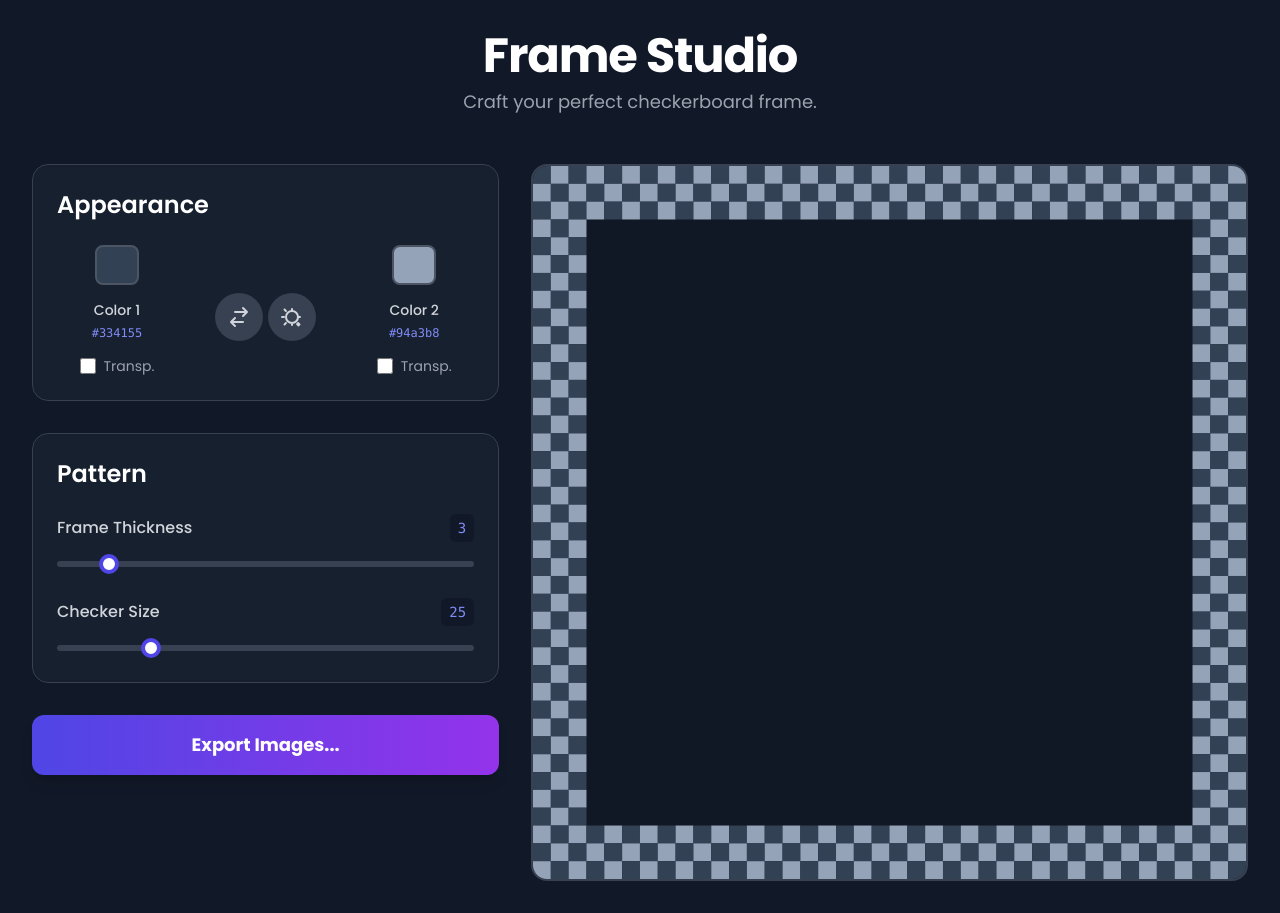
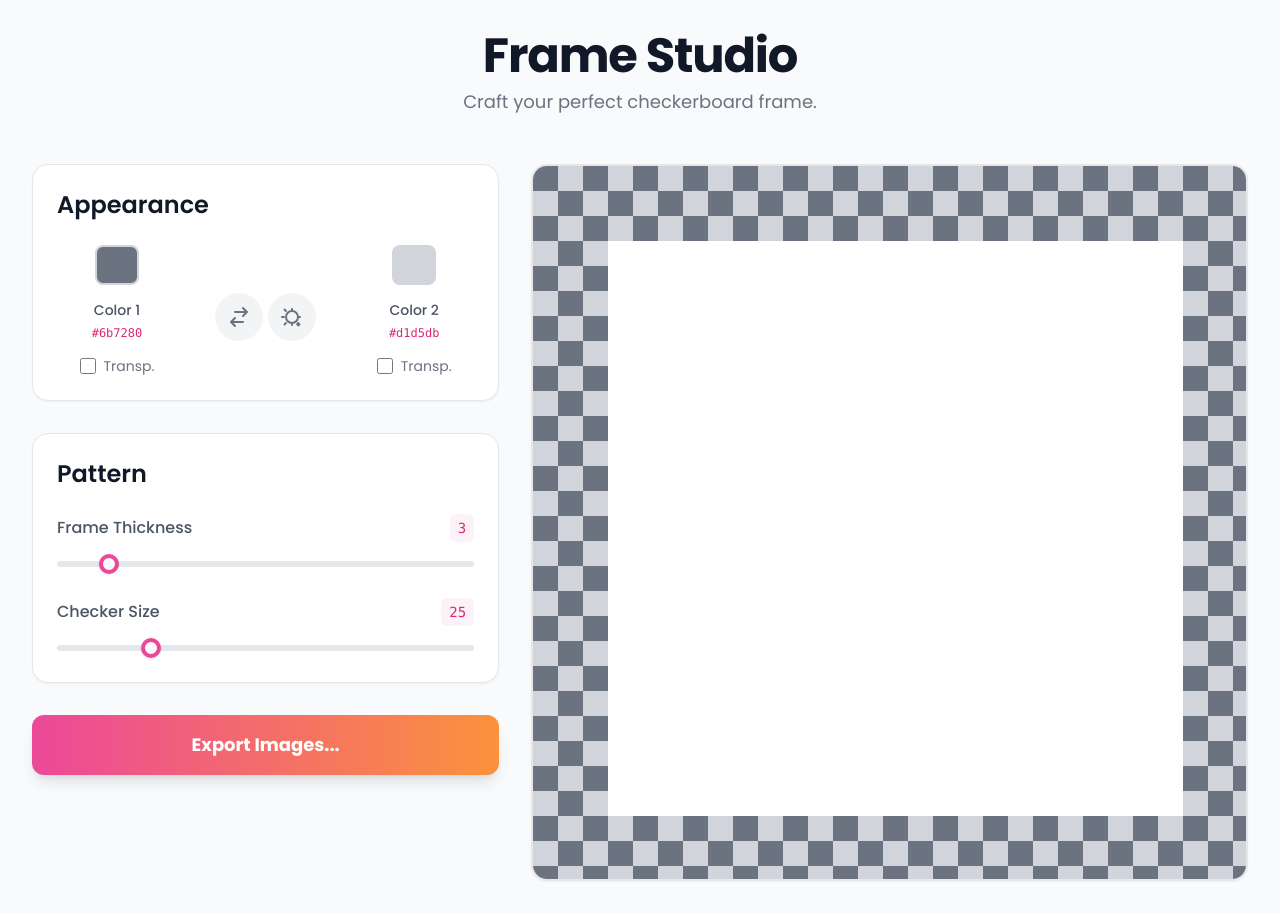
Before and after one commit to phenixrhyder/Checkerboard-Frame, a plain HTML site: page index.html in a window 1280 px wide. Drawn offline with nearby package versions, Linux system fonts and the light colour scheme.

Commit message:
Update index.html

```diff
--- a/index.html
+++ b/index.html
@@ -11,29 +11,30 @@
     <style>
         body {
             font-family: 'Poppins', sans-serif;
-            background-color: #111827; /* gray-900 */
+            background-color: #f9fafb; /* gray-50 */
         }
-        /* Custom scrollbar for a sleeker look */
+        /* Custom scrollbar for the new theme */
         ::-webkit-scrollbar { width: 8px; }
-        ::-webkit-scrollbar-track { background: #1f2937; } /* gray-800 */
-        ::-webkit-scrollbar-thumb { background: #4f46e5; border-radius: 4px; } /* indigo-600 */
-        ::-webkit-scrollbar-thumb:hover { background: #6366f1; } /* indigo-500 */
+        ::-webkit-scrollbar-track { background: #e5e7eb; } /* gray-200 */
+        ::-webkit-scrollbar-thumb { background: #f472b6; border-radius: 4px; } /* pink-400 */
+        ::-webkit-scrollbar-thumb:hover { background: #ec4899; } /* pink-500 */
 
-        /* Custom styles for range inputs */
+        /* Custom styles for range inputs - Light Mode */
         input[type="range"] {
             -webkit-appearance: none; appearance: none; width: 100%; height: 6px;
-            background: #374151; /* gray-700 */ border-radius: 3px;
+            background: #e5e7eb; /* gray-200 */ border-radius: 3px;
             outline: none; transition: background 0.2s;
         }
         input[type="range"]::-webkit-slider-thumb {
             -webkit-appearance: none; appearance: none; width: 20px; height: 20px;
-            border-radius: 50%; background: #fff; cursor: pointer;
-            border: 4px solid #4f46e5; /* indigo-600 */
+            border-radius: 50%; background: #f9fafb; /* gray-50 */ cursor: pointer;
+            border: 4px solid #ec4899; /* pink-500 */
             transition: transform 0.2s ease-in-out;
+            box-shadow: 0 1px 3px rgba(0,0,0,0.1);
         }
         input[type="range"]:hover::-webkit-slider-thumb { transform: scale(1.1); }
 
-        /* Custom styles for color inputs */
+        /* Custom styles for color inputs - Light Mode */
         input[type="color"] {
             -webkit-appearance: none; -moz-appearance: none; appearance: none;
             width: 48px; height: 48px; background-color: transparent;
@@ -41,87 +42,83 @@
         }
         input[type="color"]::-webkit-color-swatch {
             border-radius: 0.5rem;
-            border: 2px solid #4b5563; /* gray-600 */
+            border: 2px solid #d1d5db; /* gray-300 */
         }
 
         /* Modal styles */
         #saveModal { display: none; }
-        .modal-enter { opacity: 0; transform: scale(0.95); }
-        .modal-enter-active { opacity: 1; transform: scale(1); transition: all 300ms ease-out; }
-        .modal-leave { opacity: 1; transform: scale(1); }
-        .modal-leave-active { opacity: 0; transform: scale(0.95); transition: all 200ms ease-in; }
     </style>
 </head>
-<body class="text-gray-200">
+<body class="text-gray-800">
 
     <div class="container mx-auto p-4 lg:p-8">
         <!-- Header -->
         <header class="text-center mb-8 lg:mb-12">
-            <h1 class="text-4xl lg:text-5xl font-bold text-white tracking-tight">Frame Studio</h1>
-            <p class="text-lg text-gray-400 mt-2">Craft your perfect checkerboard frame.</p>
+            <h1 class="text-4xl lg:text-5xl font-bold text-gray-900 tracking-tight">Frame Studio</h1>
+            <p class="text-lg text-gray-500 mt-2">Craft your perfect checkerboard frame.</p>
         </header>
 
         <main class="grid grid-cols-1 lg:grid-cols-5 gap-8">
             <!-- Controls Column -->
             <div class="lg:col-span-2 space-y-8">
                 <!-- Appearance Controls -->
-                <div class="bg-gray-800/50 backdrop-blur-sm p-6 rounded-2xl border border-gray-700">
-                    <h2 class="text-2xl font-semibold text-white mb-5">Appearance</h2>
+                <div class="bg-white p-6 rounded-2xl border border-gray-200 shadow-sm">
+                    <h2 class="text-2xl font-semibold text-gray-900 mb-5">Appearance</h2>
                     <div class="flex items-center justify-around space-x-4">
                         <!-- Color 1 -->
                         <div class="text-center space-y-2">
-                            <input id="color1" type="color" value="#334155">
-                            <label for="color1" class="block text-sm font-medium text-gray-300">Color 1</label>
-                            <span id="color1Value" class="font-mono text-xs text-indigo-400">#334155</span>
-                            <label class="flex items-center justify-center gap-2 text-gray-400 text-sm pt-1"><input id="color1Transparent" type="checkbox" class="h-4 w-4 rounded bg-gray-600 border-gray-500 text-indigo-500 focus:ring-indigo-500"> Transp.</label>
+                            <input id="color1" type="color" value="#6b7280">
+                            <label for="color1" class="block text-sm font-medium text-gray-600">Color 1</label>
+                            <span id="color1Value" class="font-mono text-xs text-pink-600">#6b7280</span>
+                            <label class="flex items-center justify-center gap-2 text-gray-500 text-sm pt-1"><input id="color1Transparent" type="checkbox" class="h-4 w-4 rounded border-gray-300 text-pink-500 focus:ring-pink-500"> Transp.</label>
                         </div>
                         <!-- Swap & Randomize Buttons -->
                         <div class="space-y-4">
-                            <button id="swapBtn" title="Swap Colors" class="p-3 bg-gray-700 hover:bg-indigo-600 rounded-full transition-all duration-200 group">
-                               <svg class="w-6 h-6 text-gray-300 group-hover:text-white transition-transform group-hover:rotate-180" fill="none" stroke="currentColor" viewBox="0 0 24 24"><path stroke-linecap="round" stroke-linejoin="round" stroke-width="2" d="M8 7h12m0 0l-4-4m4 4l-4 4m0 6H4m0 0l4 4m-4-4l4-4"></path></svg>
+                            <button id="swapBtn" title="Swap Colors" class="p-3 bg-gray-100 hover:bg-pink-100 rounded-full transition-all duration-200 group">
+                               <svg class="w-6 h-6 text-gray-500 group-hover:text-pink-600 transition-transform group-hover:rotate-180" fill="none" stroke="currentColor" viewBox="0 0 24 24"><path stroke-linecap="round" stroke-linejoin="round" stroke-width="2" d="M8 7h12m0 0l-4-4m4 4l-4 4m0 6H4m0 0l4 4m-4-4l4-4"></path></svg>
                             </button>
-                             <button id="randomizeBtn" title="Randomize" class="p-3 bg-gray-700 hover:bg-indigo-600 rounded-full transition-all duration-200 group">
-                                <svg class="w-6 h-6 text-gray-300 group-hover:text-white transition-transform group-hover:rotate-90" fill="none" stroke="currentColor" viewBox="0 0 24 24"><path stroke-linecap="round" stroke-linejoin="round" stroke-width="2" d="M12 6V4m0 16v-2m8-6h-2m-16 0H4m14.485 8.485l-1.414-1.414M5.929 5.929L4.515 4.515m14.97 14.97l-1.414-1.414M5.929 18.071l-1.414 1.414M12 18a6 6 0 100-12 6 6 0 000 12z"></path></svg>
+                             <button id="randomizeBtn" title="Randomize" class="p-3 bg-gray-100 hover:bg-pink-100 rounded-full transition-all duration-200 group">
+                                <svg class="w-6 h-6 text-gray-500 group-hover:text-pink-600 transition-transform group-hover:rotate-90" fill="none" stroke="currentColor" viewBox="0 0 24 24"><path stroke-linecap="round" stroke-linejoin="round" stroke-width="2" d="M12 6V4m0 16v-2m8-6h-2m-16 0H4m14.485 8.485l-1.414-1.414M5.929 5.929L4.515 4.515m14.97 14.97l-1.414-1.414M5.929 18.071l-1.414 1.414M12 18a6 6 0 100-12 6 6 0 000 12z"></path></svg>
                             </button>
                         </div>
                         <!-- Color 2 -->
                         <div class="text-center space-y-2">
-                            <input id="color2" type="color" value="#94a3b8">
-                            <label for="color2" class="block text-sm font-medium text-gray-300">Color 2</label>
-                            <span id="color2Value" class="font-mono text-xs text-indigo-400">#94a3b8</span>
-                            <label class="flex items-center justify-center gap-2 text-gray-400 text-sm pt-1"><input id="color2Transparent" type="checkbox" class="h-4 w-4 rounded bg-gray-600 border-gray-500 text-indigo-500 focus:ring-indigo-500"> Transp.</label>
+                            <input id="color2" type="color" value="#d1d5db">
+                            <label for="color2" class="block text-sm font-medium text-gray-600">Color 2</label>
+                            <span id="color2Value" class="font-mono text-xs text-pink-600">#d1d5db</span>
+                            <label class="flex items-center justify-center gap-2 text-gray-500 text-sm pt-1"><input id="color2Transparent" type="checkbox" class="h-4 w-4 rounded border-gray-300 text-pink-500 focus:ring-pink-500"> Transp.</label>
                         </div>
                     </div>
                 </div>
 
                 <!-- Pattern Controls -->
-                <div class="bg-gray-800/50 backdrop-blur-sm p-6 rounded-2xl border border-gray-700 space-y-6">
-                    <h2 class="text-2xl font-semibold text-white mb-2">Pattern</h2>
+                <div class="bg-white p-6 rounded-2xl border border-gray-200 shadow-sm space-y-6">
+                    <h2 class="text-2xl font-semibold text-gray-900 mb-2">Pattern</h2>
                     <div>
-                        <label for="frameThickness" class="flex justify-between items-center font-medium text-gray-300 mb-2">
+                        <label for="frameThickness" class="flex justify-between items-center font-medium text-gray-600 mb-2">
                             <span>Frame Thickness</span>
-                            <span id="frameThicknessValue" class="font-mono text-indigo-400 bg-gray-900 px-2 py-1 text-sm rounded-md">3</span>
+                            <span id="frameThicknessValue" class="font-mono text-pink-600 bg-pink-50 px-2 py-1 text-sm rounded-md">3</span>
                         </label>
                         <input id="frameThickness" type="range" min="1" max="20" value="3" class="w-full">
                     </div>
                     <div>
-                        <label for="checkerSize" class="flex justify-between items-center font-medium text-gray-300 mb-2">
+                        <label for="checkerSize" class="flex justify-between items-center font-medium text-gray-600 mb-2">
                             <span>Checker Size</span>
-                            <span id="checkerSizeValue" class="font-mono text-indigo-400 bg-gray-900 px-2 py-1 text-sm rounded-md">25</span>
+                            <span id="checkerSizeValue" class="font-mono text-pink-600 bg-pink-50 px-2 py-1 text-sm rounded-md">25</span>
                         </label>
                         <input id="checkerSize" type="range" min="5" max="100" value="25" class="w-full">
                     </div>
                 </div>
 
                 <!-- Export Button -->
-                <button id="showSaveModalBtn" class="w-full text-lg font-bold py-4 px-4 rounded-xl transition-all duration-300 bg-gradient-to-r from-indigo-600 to-purple-600 hover:from-indigo-500 hover:to-purple-500 text-white shadow-lg hover:shadow-indigo-500/50 transform hover:scale-105">
+                <button id="showSaveModalBtn" class="w-full text-lg font-bold py-4 px-4 rounded-xl transition-all duration-300 bg-gradient-to-r from-pink-500 to-orange-400 hover:from-pink-600 hover:to-orange-500 text-white shadow-lg hover:shadow-pink-500/30 transform hover:scale-105">
                     Export Images...
                 </button>
             </div>
 
             <!-- Canvas Column -->
             <div class="lg:col-span-3">
-                <div class="aspect-square bg-gray-900/50 rounded-2xl overflow-hidden border-2 border-gray-700 sticky top-8">
+                <div class="aspect-square bg-white rounded-2xl overflow-hidden border-2 border-gray-200 shadow-sm sticky top-8">
                     <canvas id="checkerboardCanvas"></canvas>
                 </div>
             </div>
@@ -129,34 +126,34 @@
     </div>
 
     <!-- Save Modal -->
-    <div id="saveModal" class="fixed inset-0 bg-black/80 backdrop-blur-sm flex items-center justify-center p-4">
-        <div id="modalContent" class="bg-gray-800 rounded-2xl shadow-2xl p-8 w-full max-w-lg border border-gray-700">
+    <div id="saveModal" class="fixed inset-0 bg-gray-900/60 backdrop-blur-sm flex items-center justify-center p-4">
+        <div id="modalContent" class="bg-white rounded-2xl shadow-2xl p-8 w-full max-w-lg border border-gray-200">
             <!-- View 1: Options -->
             <div id="modalOptionsView">
-                <h2 class="text-2xl font-bold text-white mb-2">Export Options</h2>
-                <p class="text-gray-400 mb-6">Select sizes to generate. You can pick multiple.</p>
+                <h2 class="text-2xl font-bold text-gray-900 mb-2">Export Options</h2>
+                <p class="text-gray-500 mb-6">Select sizes to generate. You can pick multiple.</p>
                 <div id="sizeOptions" class="grid grid-cols-2 sm:grid-cols-3 gap-3 mb-6"></div>
                 <div class="mb-6 space-y-4">
-                    <label class="block text-gray-300 font-medium">Custom Size</label>
+                    <label class="block text-gray-600 font-medium">Custom Size</label>
                     <div class="flex items-center gap-3">
-                        <input type="number" id="customWidth" placeholder="Width" class="w-full bg-gray-700 border border-gray-600 rounded-md px-3 py-2 text-white placeholder-gray-400 focus:ring-indigo-500 focus:border-indigo-500">
-                        <span class="text-gray-500">x</span>
-                        <input type="number" id="customHeight" placeholder="Height" class="w-full bg-gray-700 border border-gray-600 rounded-md px-3 py-2 text-white placeholder-gray-400 focus:ring-indigo-500 focus:border-indigo-500">
+                        <input type="number" id="customWidth" placeholder="Width" class="w-full bg-gray-100 border border-gray-300 rounded-md px-3 py-2 text-gray-800 placeholder-gray-400 focus:ring-pink-500 focus:border-pink-500">
+                        <span class="text-gray-400">x</span>
+                        <input type="number" id="customHeight" placeholder="Height" class="w-full bg-gray-100 border border-gray-300 rounded-md px-3 py-2 text-gray-800 placeholder-gray-400 focus:ring-pink-500 focus:border-pink-500">
                     </div>
                 </div>
                 <div class="flex gap-4">
-                    <button id="cancelSaveBtn" class="w-full bg-gray-600 hover:bg-gray-500 text-white font-bold py-3 px-4 rounded-lg transition-colors">Cancel</button>
-                    <button id="generateBtn" class="w-full bg-gradient-to-r from-indigo-600 to-purple-600 hover:from-indigo-500 hover:to-purple-500 text-white font-bold py-3 px-4 rounded-lg transition-all">Generate</button>
+                    <button id="cancelSaveBtn" class="w-full bg-gray-200 hover:bg-gray-300 text-gray-700 font-bold py-3 px-4 rounded-lg transition-colors">Cancel</button>
+                    <button id="generateBtn" class="w-full bg-gradient-to-r from-pink-500 to-orange-400 hover:from-pink-600 hover:to-orange-500 text-white font-bold py-3 px-4 rounded-lg transition-all">Generate</button>
                 </div>
             </div>
 
             <!-- View 2: Results -->
             <div id="modalResultsView" class="hidden">
-                <h2 class="text-2xl font-bold text-white mb-2">Your Images</h2>
-                <p class="text-gray-400 mb-6">Long-press or right-click an image to save.</p>
+                <h2 class="text-2xl font-bold text-gray-900 mb-2">Your Images</h2>
+                <p class="text-gray-500 mb-6">Long-press or right-click an image to save.</p>
                 <div id="generatedImagesContainer" class="space-y-4 max-h-[60vh] overflow-y-auto p-1 -mr-4 pr-4"></div>
                 <div class="flex mt-6">
-                    <button id="backToOptionsBtn" class="w-full bg-gray-600 hover:bg-gray-500 text-white font-bold py-3 px-4 rounded-lg transition-colors">Back</button>
+                    <button id="backToOptionsBtn" class="w-full bg-gray-200 hover:bg-gray-300 text-gray-700 font-bold py-3 px-4 rounded-lg transition-colors">Back</button>
                 </div>
             </div>
         </div>
@@ -168,8 +165,8 @@
             const state = {
                 frameThickness: 3,
                 checkerSize: 25,
-                color1: '#334155',
-                color2: '#94a3b8',
+                color1: '#6b7280', // gray-500
+                color2: '#d1d5db', // gray-300
                 color1Transparent: false,
                 color2Transparent: false,
             };
@@ -243,12 +240,12 @@
                 const boardSize = dom.canvas.parentElement.clientWidth;
                 dom.canvas.width = boardSize;
                 dom.canvas.height = boardSize;
-                const liveConfig = { ...state, checkerSize: state.checkerSize * (boardSize / 1000) }; // Scale checker size for preview
+                // BUG FIX: Removed arbitrary scaling. Checker size is now 1-to-1 with the slider value.
+                const liveConfig = { ...state };
                 drawPattern(ctx, boardSize, boardSize, liveConfig);
             };
 
             const updateUI = () => {
-                // Update sliders and colors from state
                 for (const key in dom.controls) {
                     if (state.hasOwnProperty(key)) {
                         const el = dom.controls[key];
@@ -257,7 +254,6 @@
                         else el.value = value;
                     }
                 }
-                // Update text value displays
                 for (const key in dom.values) {
                     if (state.hasOwnProperty(key)) {
                         dom.values[key].textContent = state[key];
@@ -287,7 +283,7 @@
                 state.frameThickness = Math.floor(Math.random() * 19) + 1;
                 state.checkerSize = Math.floor(Math.random() * 95) + 5;
                 state.color1Transparent = false;
-                state.color2Transparent = Math.random() < 0.2; // 20% chance of being transparent
+                state.color2Transparent = Math.random() < 0.2;
                 updateUI();
             };
 
@@ -303,24 +299,24 @@
                     sizesToGenerate.push({ w: customW, h: customH });
                 }
 
-                if (sizesToGenerate.length === 0) { /* ... error handling ... */ return; }
+                if (sizesToGenerate.length === 0) { return; }
 
                 dom.modal.imagesContainer.innerHTML = '';
                 sizesToGenerate.forEach(size => {
                     const offscreenCanvas = document.createElement('canvas');
                     offscreenCanvas.width = size.w;
                     offscreenCanvas.height = size.h;
+                    // For export, we use the state directly without scaling the checker size
                     drawPattern(offscreenCanvas.getContext('2d'), size.w, size.h, state);
 
                     const imageCard = document.createElement('div');
-                    imageCard.className = 'bg-gray-700/50 p-3 rounded-lg';
+                    imageCard.className = 'bg-gray-100 p-3 rounded-lg border border-gray-200';
                     imageCard.innerHTML = `
-                        <p class="text-gray-300 font-semibold mb-2">${size.w} x ${size.h} px</p>
-                        <img src="${offscreenCanvas.toDataURL('image/png')}" alt="Generated frame" class="rounded-md border border-gray-600 w-full">`;
+                        <p class="text-gray-700 font-semibold mb-2">${size.w} x ${size.h} px</p>
+                        <img src="${offscreenCanvas.toDataURL('image/png')}" alt="Generated frame" class="rounded-md border border-gray-300 w-full">`;
                     dom.modal.imagesContainer.appendChild(imageCard);
                 });
 
-                // Clear inputs and switch view
                 dom.modal.customWidth.value = dom.modal.customHeight.value = '';
                 document.querySelectorAll('#sizeOptions input:checked').forEach(cb => cb.checked = false);
                 dom.modal.optionsView.classList.add('hidden');
@@ -330,33 +326,24 @@
             // --- MODAL ---
             const openModal = () => {
                 dom.modal.element.style.display = 'flex';
-                requestAnimationFrame(() => dom.modal.content.classList.add('modal-enter-active'));
             };
             const closeModal = () => {
-                dom.modal.content.classList.remove('modal-enter-active');
-                dom.modal.content.classList.add('modal-leave-active');
-                setTimeout(() => {
-                    dom.modal.element.style.display = 'none';
-                    dom.modal.content.classList.remove('modal-leave-active');
-                    // Reset modal to options view
-                    dom.modal.resultsView.classList.add('hidden');
-                    dom.modal.optionsView.classList.remove('hidden');
-                }, 200);
+                dom.modal.element.style.display = 'none';
+                dom.modal.resultsView.classList.add('hidden');
+                dom.modal.optionsView.classList.remove('hidden');
             };
 
             // --- INITIALIZATION ---
             const initialize = () => {
-                // Populate size options
                 PREDEFINED_SIZES.forEach(size => {
                     const val = `${size.w}x${size.h}`;
                     dom.modal.sizeOptions.innerHTML += `
-                        <label class="flex items-center gap-2 p-3 bg-gray-700 rounded-lg cursor-pointer hover:bg-gray-600 transition-colors">
-                            <input type="checkbox" value="${val}" class="h-4 w-4 rounded bg-gray-600 border-gray-500 text-indigo-500 focus:ring-indigo-500">
-                            <span class="text-gray-300 text-sm font-medium">${val}</span>
+                        <label class="flex items-center gap-2 p-3 bg-gray-100 rounded-lg cursor-pointer hover:bg-gray-200 border border-gray-200 transition-colors">
+                            <input type="checkbox" value="${val}" class="h-4 w-4 rounded border-gray-300 text-pink-500 focus:ring-pink-500">
+                            <span class="text-gray-700 text-sm font-medium">${val}</span>
                         </label>`;
                 });
 
-                // Attach event listeners
                 Object.values(dom.controls).forEach(el => el.addEventListener('input', handleControlInput));
                 dom.controls.swapBtn.addEventListener('click', handleSwap);
                 dom.controls.randomizeBtn.addEventListener('click', handleRandomize);
@@ -368,7 +355,6 @@
                     dom.modal.optionsView.classList.remove('hidden');
                 });
 
-                // Initial setup
                 new ResizeObserver(drawLiveCanvas).observe(dom.canvas.parentElement);
                 updateUI();
             };
```
